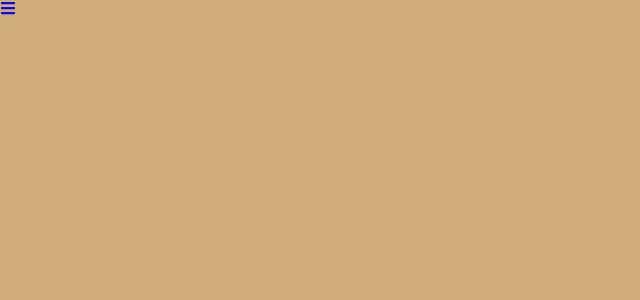
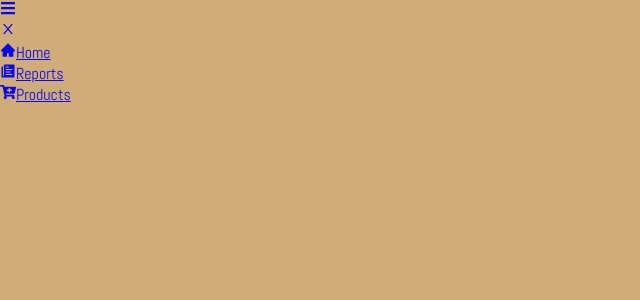
Before and after one commit to yadirahenao/Proyecto_Top_Secret_Rosies, a React (Create React App) app: page /Menu in a window 1280 px wide. Shown: the top 300 px of the page, without its empty margins (0-640 px from the left). Built offline with nearby package versions, Linux system fonts and the light colour scheme; a web font is replaced by a local one.

Commit message:
Se agrega función Navbar para el menú

```diff
--- a/src/Navbar/Navbar.js
+++ b/src/Navbar/Navbar.js
@@ -1,6 +1,8 @@
 import React, { useState } from 'react';
 import * as FaIcons from 'react-icons/fa';
+import * as AiIcons from 'react-icons/ai';
 import { Link } from 'react-router-dom';
+import {SidebarData} from 'components/SideMenuData'
 
 function Navbar() {
     const [sidebar, setSidebar] = useState(false);
@@ -14,6 +16,25 @@ function Navbar() {
               <FaIcons.FaBars onClick={showSidebar} />
             </Link>
           </div>
+          <nav className={sidebar ? 'nav-menu active' : 'nav-menu'}>
+            <ul className='nav-menu-items' onClick={showSidebar}>
+              <li className='navbar-toggle'>
+                <Link to='#' className='menu-bars'>
+                  <AiIcons.AiOutlineClose />
+                </Link>
+              </li>
+              {SidebarData.map((item, index) => {
+                return (
+                  <li key={index} className={item.cName}>
+                    <Link to={item.path}>
+                      {item.icon}
+                      <span>{item.title}</span>
+                    </Link>
+                  </li>
+                );
+              })}
+            </ul>
+          </nav>
       </>
     );
   }
```
Lines whose indentation alone changed are shown as unchanged.
